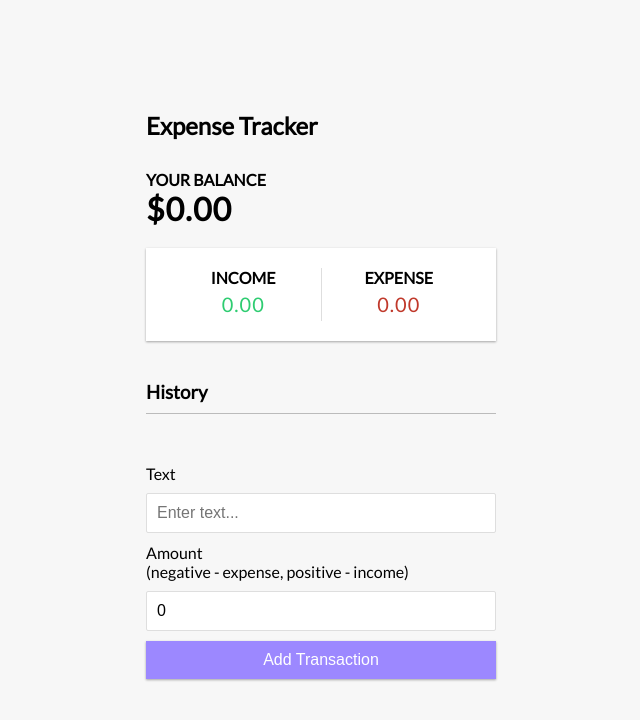
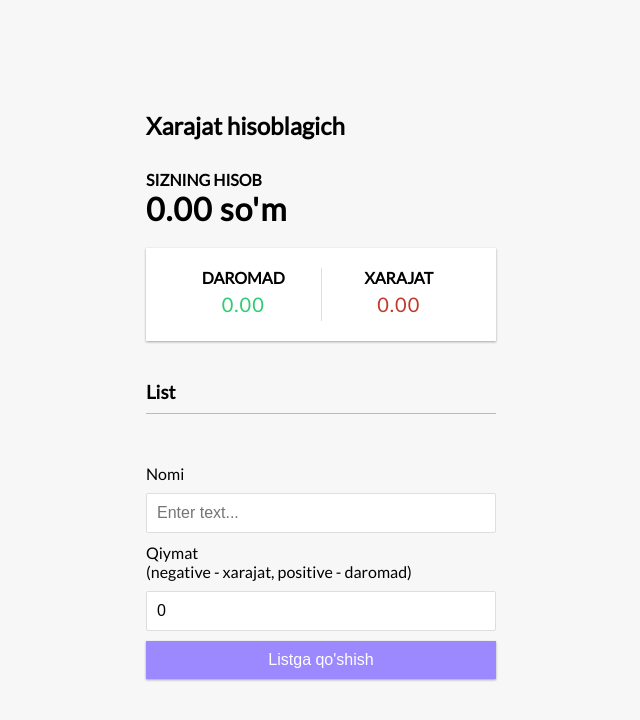
Before and after one commit to Asadbek-Dev/expense_tracker, a React (Create React App) app: page / in a window 1280 px wide. Shown: the top 720 px of the page, without its empty margins (319-959 px from the left). Built offline with nearby package versions, Linux system fonts and the light colour scheme.

Commit message:
chenged language

```diff
--- a/src/components/AddTransaction.js
+++ b/src/components/AddTransaction.js
@@ -22,16 +22,16 @@ export const AddTransaction = () => {
         <div>
             <form onSubmit={onSubmit}>
                 <div className="form-control">
-                    <label htmlFor="text">Text</label>
+                    <label htmlFor="text">Nomi</label>
                     <input type="text" value={text} onChange={(e)=>setText(e.target.value)} placeholder='Enter text...' />
                 </div>
                 <div className="form-control">
-                    <label htmlFor="amount">Amount <br />
-                    (negative - expense, positive - income)
+                    <label htmlFor="amount">Qiymat <br />
+                    (negative - xarajat, positive - daromad)
                     </label>
                     <input type="number" value={amount} onChange={(e)=>setAmount(e.target.value)} placeholder='Enter amount...' />
                 </div>
-                <button className="btn">Add Transaction</button>
+                <button className="btn">Listga qo'shish</button>
             </form>
         </div>
     )
--- a/src/components/Balance.js
+++ b/src/components/Balance.js
@@ -8,8 +8,8 @@ export const Balance = () => {
     const total = amounts.reduce((acc,item)=>(acc+=item),0).toFixed(2);
     return (
         <div>
-            <h4>Your Balance</h4>
-            <h1>${total}</h1>
+            <h4>Sizning hisob</h4>
+            <h1>{total}{' '}so'm</h1>
         </div>
     )
 }
--- a/src/components/Header.js
+++ b/src/components/Header.js
@@ -3,7 +3,7 @@ import React from 'react'
 export const Header = () => {
     return (
         <h2>
-           Expense Tracker
+           Xarajat hisoblagich
         </h2>
     )
 }
--- a/src/components/IncomeExpenses.js
+++ b/src/components/IncomeExpenses.js
@@ -11,11 +11,11 @@ export const IncomeExpenses = () => {
     return (
         <div className='inc-exp-container'>
             <div>
-                <h4>Income</h4>
+                <h4>Daromad</h4>
                 <p className='money plus'>{income}</p>
             </div>
             <div>
-                <h4>Expense</h4>
+                <h4>Xarajat</h4>
                 <p className='money minus'>{expense}</p>
             </div>
         </div>
--- a/src/components/TransactionList.js
+++ b/src/components/TransactionList.js
@@ -8,7 +8,7 @@ export const TransactionList = () => {
 
     return (
         <div>
-            <h3>History</h3>
+            <h3>List</h3>
             <ul className="list">
                 {transactions.map(transaction=>(
                     <li key={transaction.id} className={transaction.amount < 0 ? 'minus':'plus'}>
```
